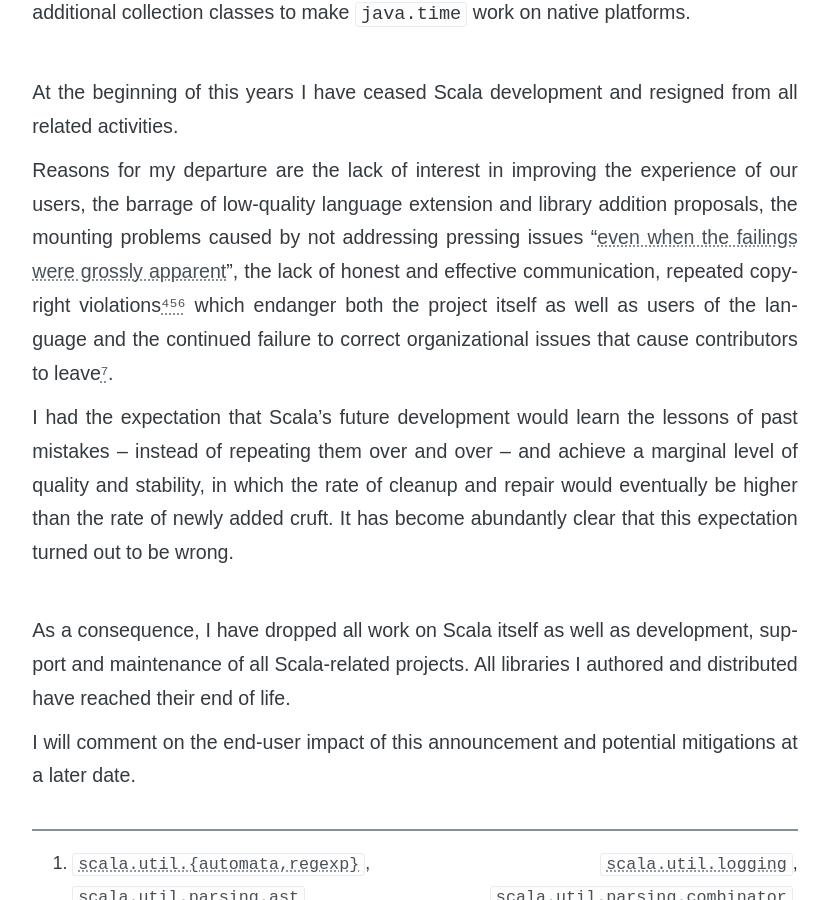
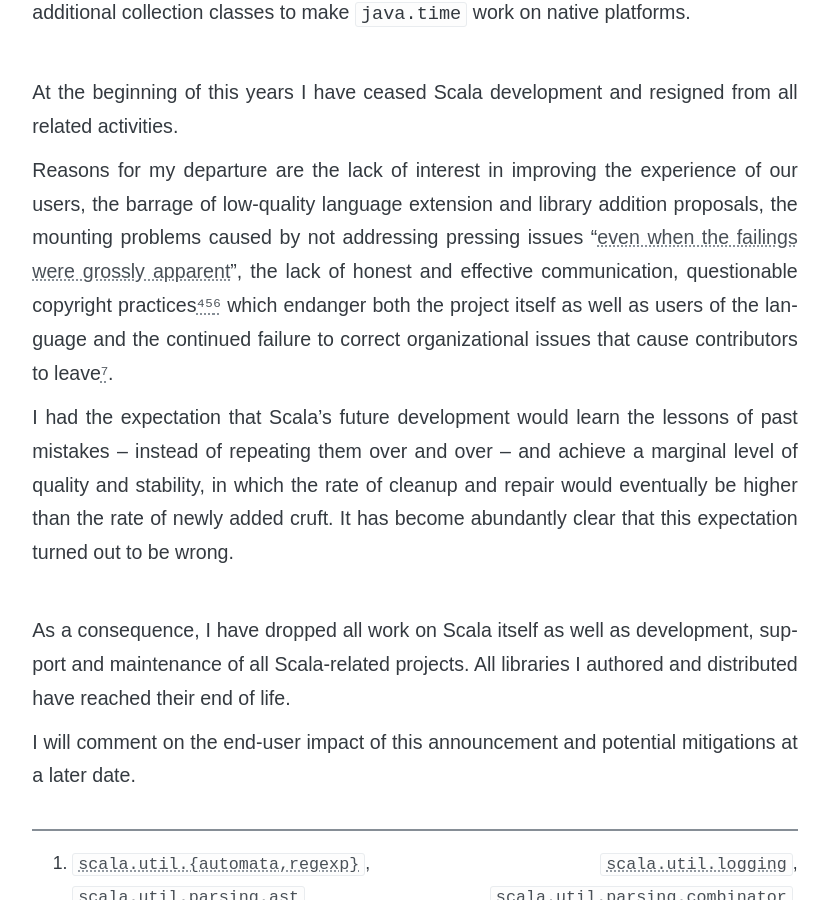
Before and after one commit to soc/soc.me, a Jekyll site: the page built from _six-years-of-scala-development/departure.md, in a window 1280 px wide and 900 px high, scrolled down 2215 px. Shown: the whole window, without its empty margins (225-1054 px from the left). Built offline with Jekyll 4.4.1, drawn with Linux system fonts in a browser that asks for light colours; some web fonts are replaced.

Commit message:
Copyright wording

```diff
--- a/_six-years-of-scala-development/departure.md
+++ b/_six-years-of-scala-development/departure.md
@@ -98,7 +98,7 @@
 our users, the barrage of low-quality language extension and library addition
 proposals, the mounting problems caused by not addressing pressing issues
 "[even when the failings were grossly apparent](https://news.ycombinator.com/item?id=8277626)",
-the lack of honest and effective communication, repeated copyright violations[^xml][^sort][^math]
+the lack of honest and effective communication, questionable copyright practices[^xml][^sort][^math]
 which endanger both the project itself as well as users of the language and the
 continued failure to correct organizational issues that cause contributors to
 leave[^leave].
```
